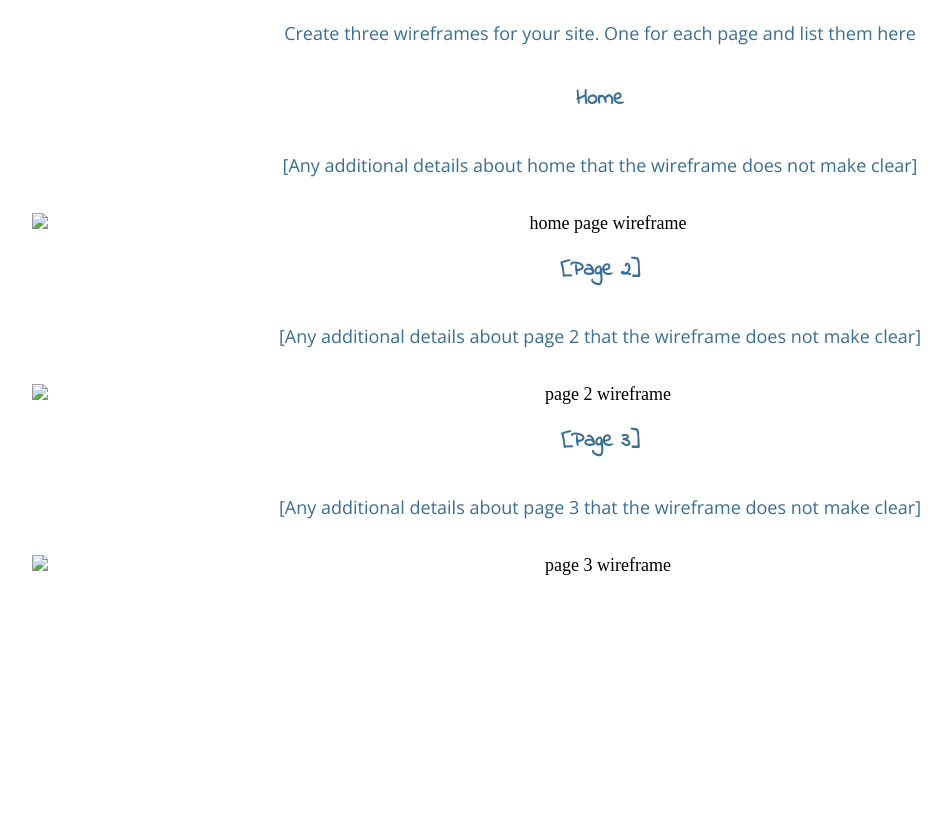
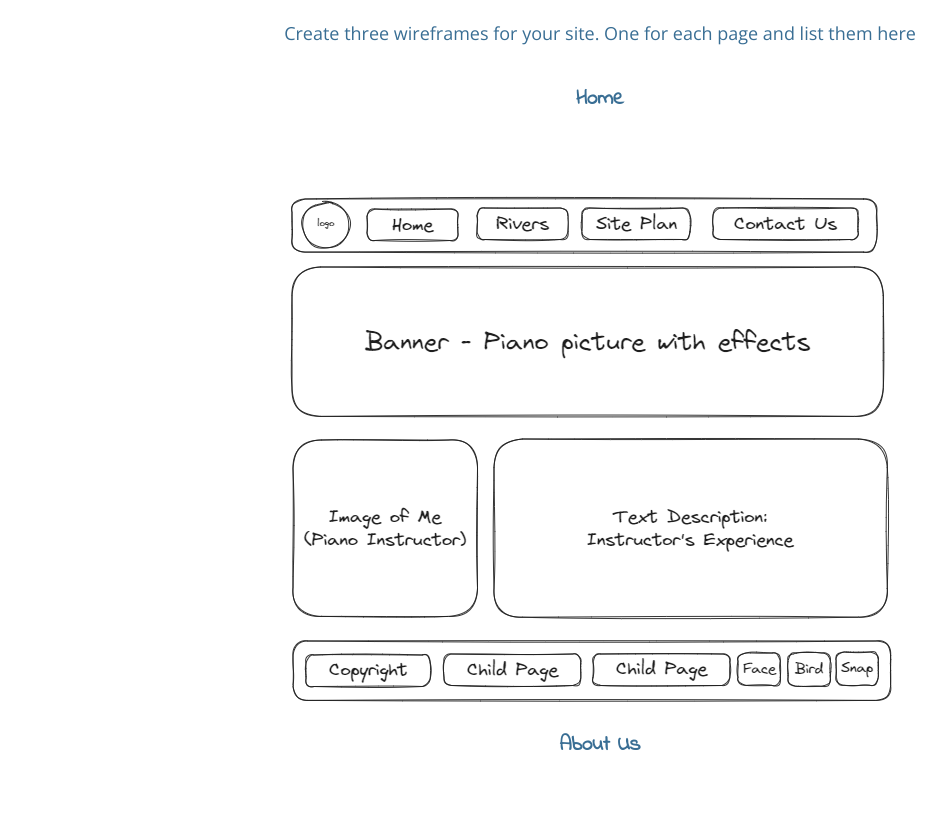
Before and after one commit to spencergrigg/wdd130, a plain HTML site: page pianolessons/site-plan.html in a window 1280 px wide. Shown: the part 7188-8008 px from the top of the page, without its empty margins (40-991 px from the left). Before the commit the page ends 7836 px from the top, so only its background shows below. Drawn offline with nearby package versions, Linux system fonts and the light colour scheme; a web font is replaced by a local one.

Commit message:
Added wireframes to piano lessons site plan

```diff
--- a/pianolessons/site-plan.html
+++ b/pianolessons/site-plan.html
@@ -205,21 +205,20 @@
 
       <h3>Home</h3>
       <p>
-        [Any additional details about home that the wireframe does not make clear]
       </p>
-      <img src="#" alt="home page wireframe">
+      <img src="images/piano lessons wireframe.PNG" alt="home page wireframe">
 
-      <h3>[Page 2]</h3>
+      <h3>About Us</h3>
       <p>
-        [Any additional details about page 2 that the wireframe does not make clear]
+
       </p>
-      <img src="#" alt="page 2 wireframe">
+      <img src="images/piano_about_us_wireframe.PNG" alt="page 2 wireframe">
 
-      <h3>[Page 3]</h3>
+      <h3>Take Lessons</h3>
       <p>
-        [Any additional details about page 3 that the wireframe does not make clear]
+
       </p>
-      <img src="#" alt="page 3 wireframe">
+      <img src="images/piano_take_lessons_wireframe.PNG" alt="page 3 wireframe">
     </main>
   </body>
 
```
Also changed, not shown: pianolessons/images/piano lessons wireframe.PNG (added), pianolessons/images/piano-about-wireframe.PNG (added), pianolessons/images/piano_about_us_wireframe.PNG (added), pianolessons/images/piano_take_lessons_wireframe.PNG (added).
